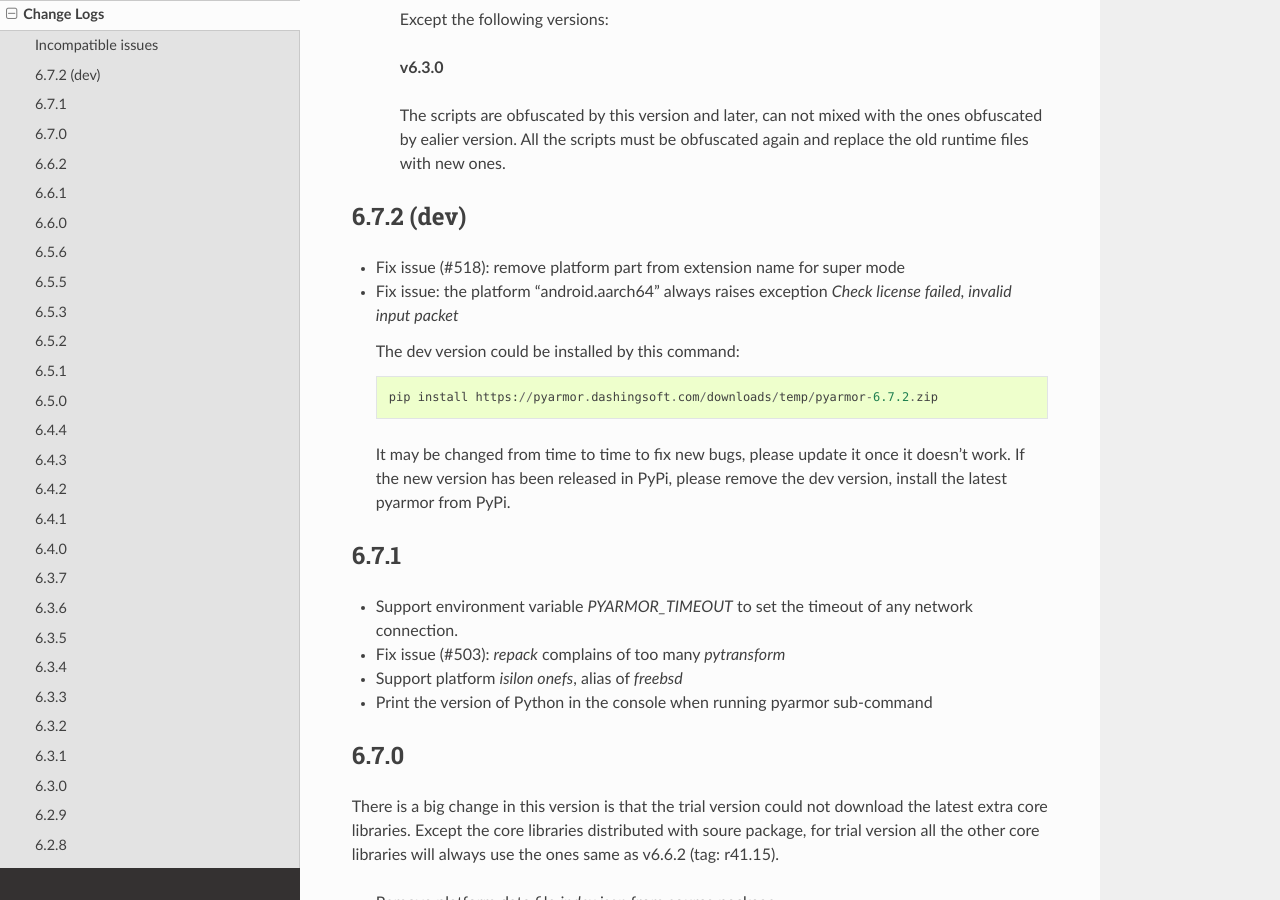
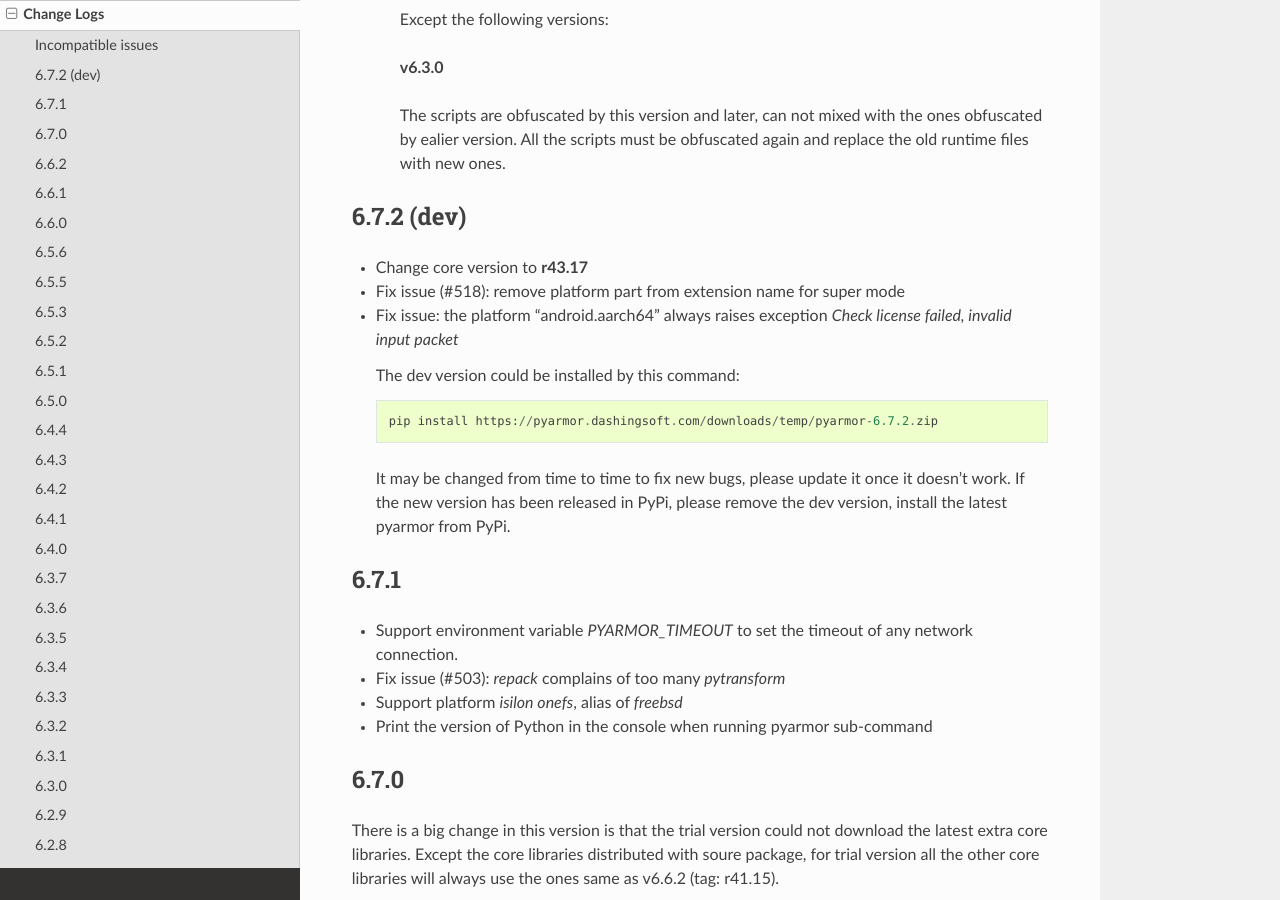
Before and after one commit to dashingsoft/pyarmor, a Sphinx documentation site: the page built from docs/change-logs.rst, in a window 1280 px wide and 900 px high, scrolled down 582 px. Built offline with Sphinx 7.4.7 and the Read the Docs theme 2.0.0, drawn with Linux system fonts in a browser that asks for light colours.

Commit message:
Add change log

```diff
--- a/docs/change-logs.rst
+++ b/docs/change-logs.rst
@@ -34,6 +34,7 @@
 
 6.7.2 (dev)
 -----------
+* Change core version to **r43.17**
 * Fix issue (#518): remove platform part from extension name for super mode
 * Fix issue: the platform "android.aarch64" always raises exception `Check
   license failed, invalid input packet`
```
